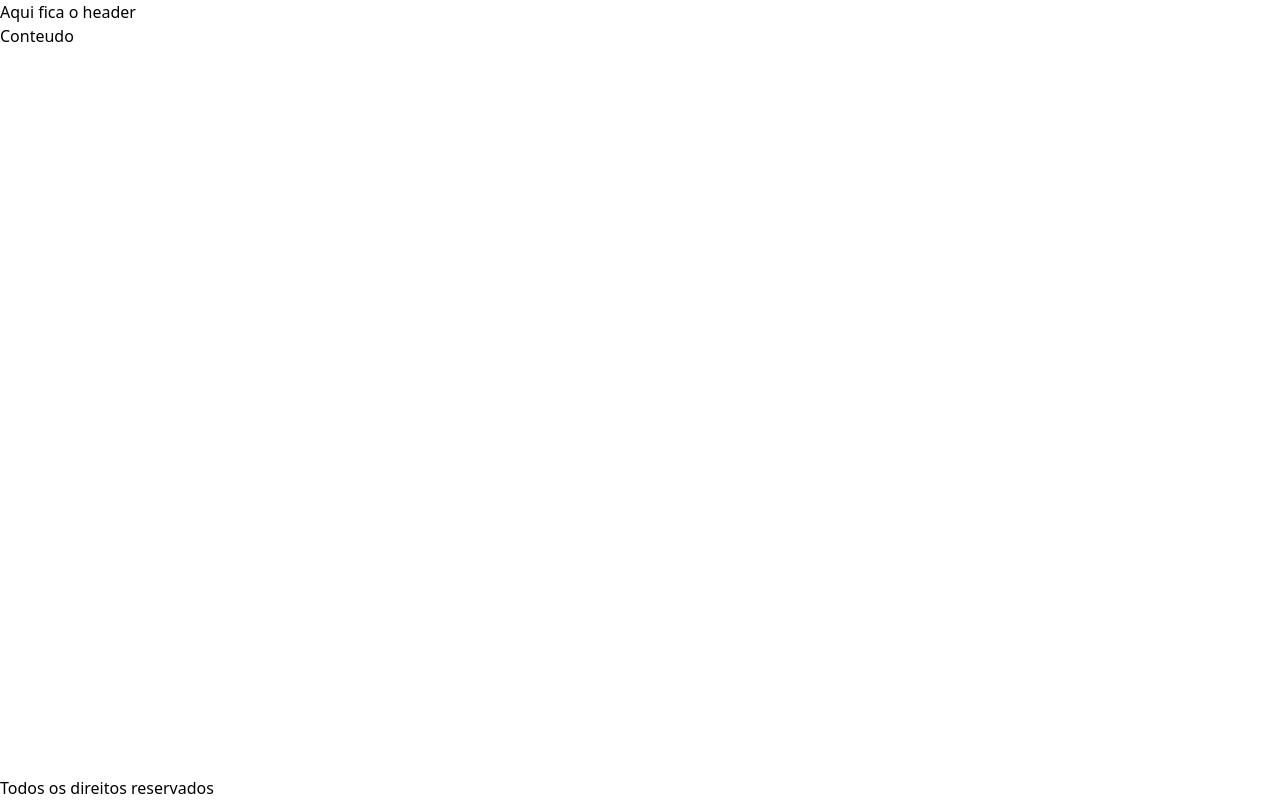
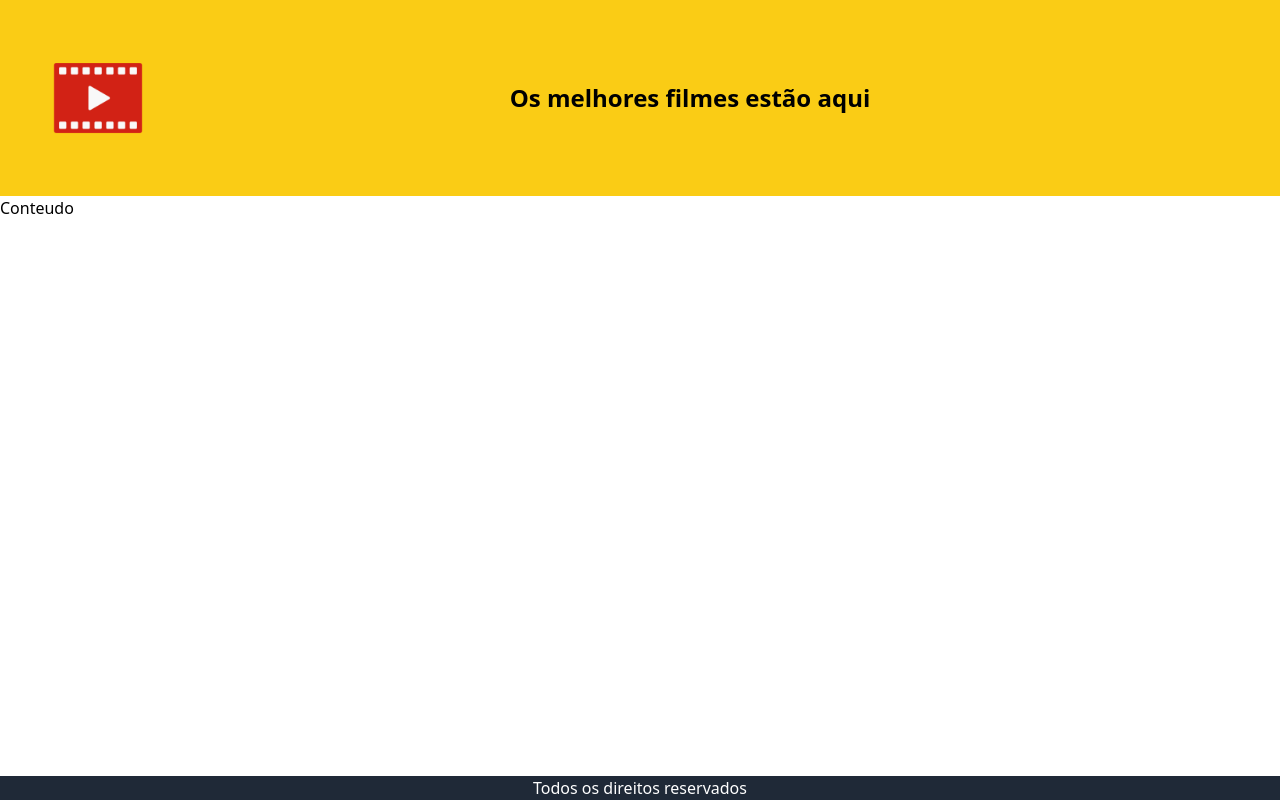
Before and after one commit to AnderKamada/next-cp3, a Next.js app: page / in a window 1280 px wide. Built offline with nearby package versions, Linux system fonts and the light colour scheme.

Commit message:
Estilização dos Componente Header E Footer

```diff
--- a/src/app/Components/Footer/index.tsx
+++ b/src/app/Components/Footer/index.tsx
@@ -1,8 +1,8 @@
 const Footer = () => {
     return (
         <>
-       <footer>
-        <p>Todos os direitos reservados</p>
+       <footer className="bg-gray-800">
+        <p className="text-white text-center">Todos os direitos reservados</p>
        </footer>
         </>
     );
--- a/src/app/Components/Header/index.tsx
+++ b/src/app/Components/Header/index.tsx
@@ -1,8 +1,19 @@
-const Header = () => {
+
+import Image from "next/image";const Header = () => {
+
     return (
         <>
-       <header>
-        <p>Aqui fica o header</p>
+       <header className="bg-yellow-400 p-12 flex items-center">
+       <Image
+                  className="icone"
+                 src="/icone.png"
+                  alt="botão de play"
+                   width={100}
+                  height={100}
+                  />
+        <p className="text-black text-center text-2xl font-bold mx-auto">
+            Os melhores filmes estão aqui
+        </p>
        </header>
         </>
     );
```
Also changed, not shown: Public/icone.png (added).
